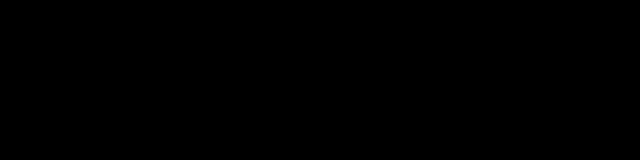
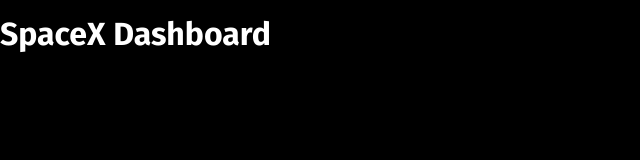
Before and after one commit to dominicva/spacex-dashboard, a website built with Parcel: page src/index.html in a window 1280 px wide. Shown: the whole page, without its empty margins (0-640 px from the left). Built offline with nearby package versions, Linux system fonts and the light colour scheme.

Commit message:
Body font and main heading

```diff
--- a/src/index.html
+++ b/src/index.html
@@ -7,6 +7,7 @@
     <link rel="stylesheet" href="./main.css" />
   </head>
   <body>
+    <h1>SpaceX Dashboard</h1>
     <script src="index.js"></script>
   </body>
 </html>
--- a/src/main.css
+++ b/src/main.css
@@ -1,3 +1,5 @@
+@import url('https://fonts.googleapis.com/css2?family=Fira+Sans:wght@400;500;600;700&display=swap');
+
 :root {
   --body-bg: #000;
   --pure-white: #fff;
@@ -10,4 +12,6 @@
 body {
   background-color: var(--body-bg);
   color: var(--pure-white);
+  font: 16px/26px 'Fira Sans', sans-serif;
+  margin: 0;
 }
```
